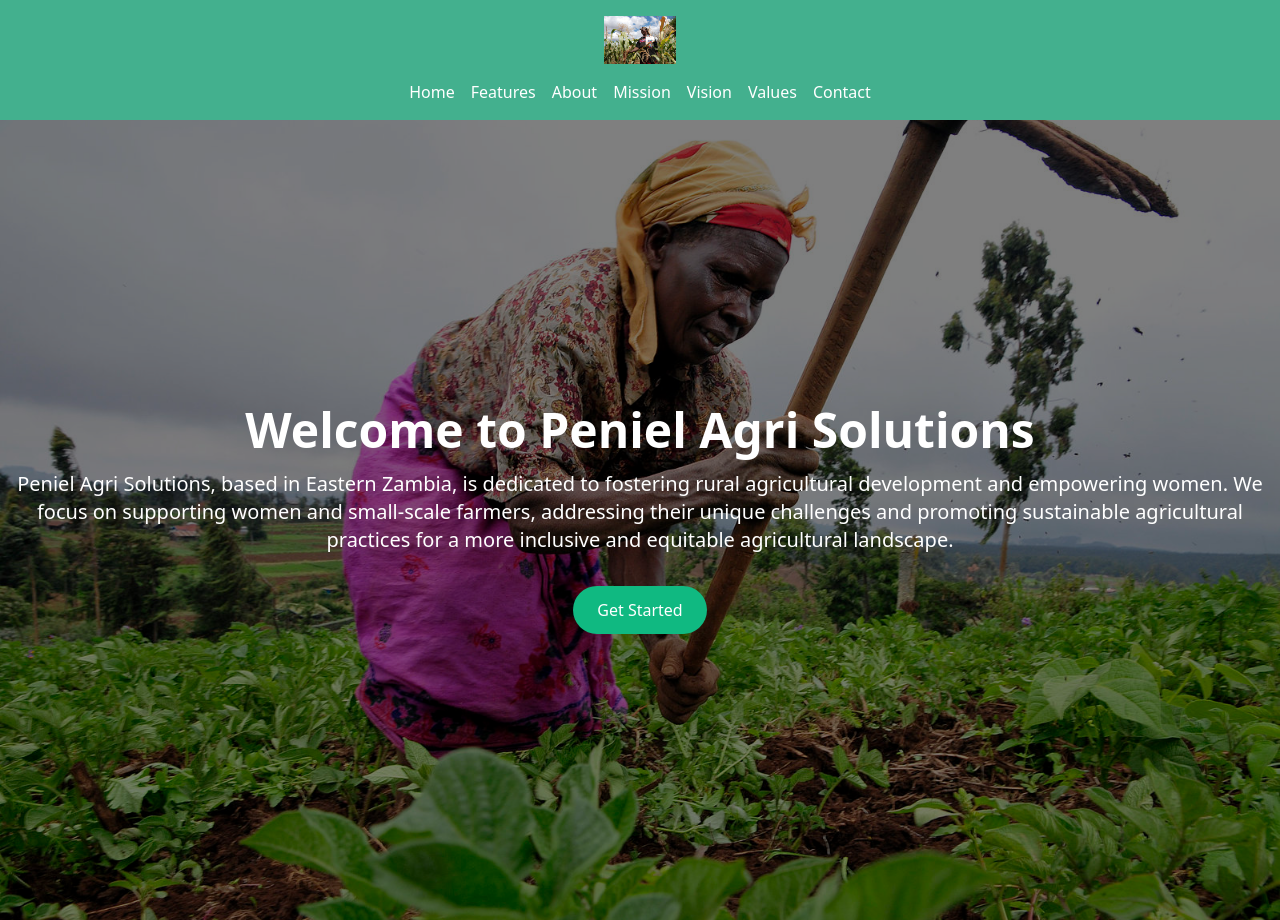
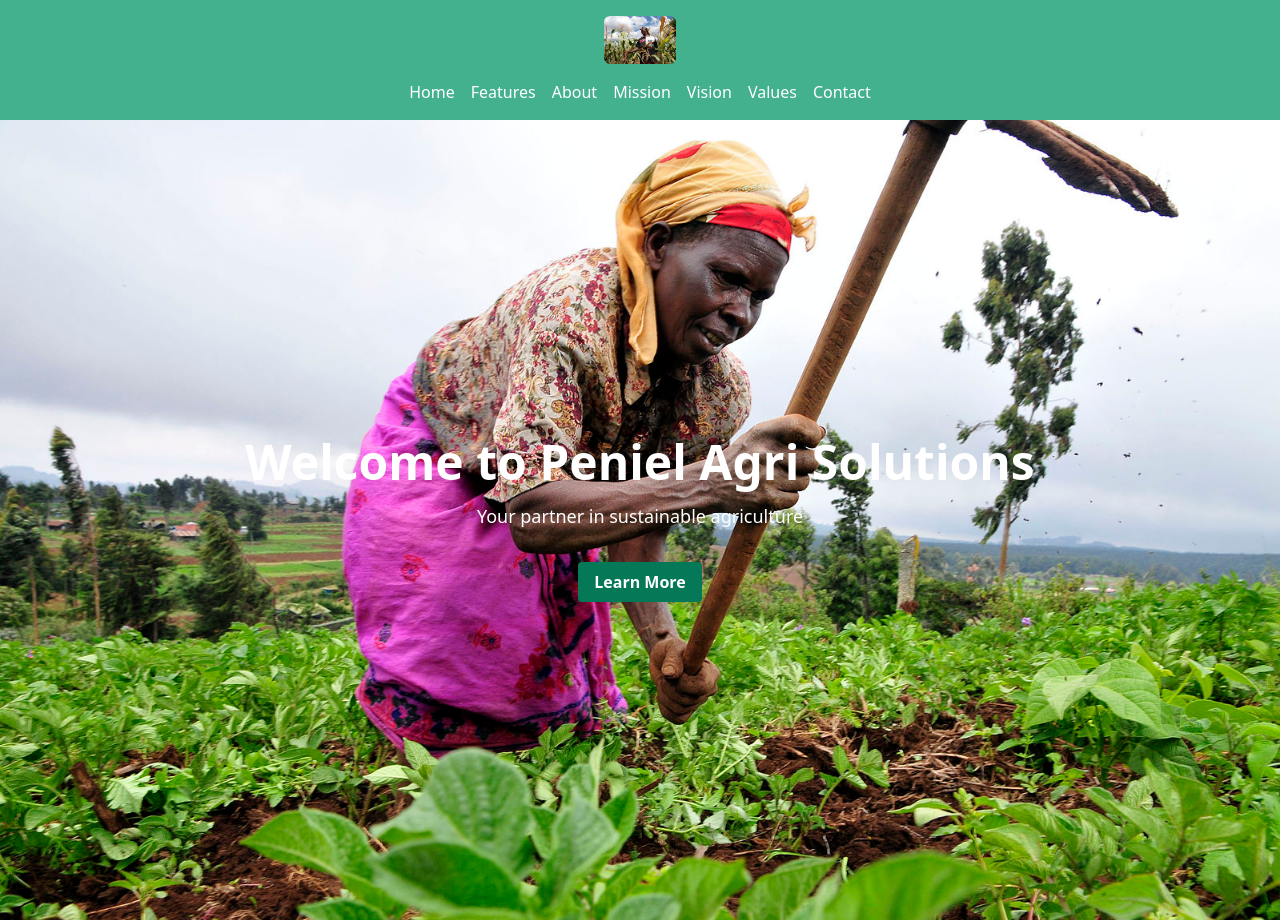
Before and after one commit to greshamsichonda/peniel-agros, a website: page index.html in a window 1280 px wide. Shown: the top 920 px of the page. Drawn offline with nearby package versions, Linux system fonts and the light colour scheme; animation ran at ten frames a second.

Commit message:
Initial commit

```diff
--- a/index.html
+++ b/index.html
@@ -15,7 +15,7 @@
     <nav class="bg-green-600 bg-opacity-75 p-4" data-aos-duration="1000" data-aos="fade-down">
         <div class="container mx-auto flex flex-col items-center">
             <a href="#" class="text-white text-2xl font-bold mb-4">
-                <img src="src/images/_k.jpg" alt="AgriApp Logo" class="h-12">
+                <img src="src/images/_k.jpg" alt="AgriApp Logo" class="h-12 rounded-md">
             </a>
             <div class="flex flex-wrap justify-center">
                 <a href="#" class="text-white mx-2 mt-2 lg:mt-0">Home</a>
@@ -31,16 +31,15 @@
 
     <!-- Hero Section -->
     <section class="bg-cover bg-center h-screen" style="background-image: url('src/images/Africa-1.jpg');" data-aos-duration="1000" data-aos="fade-up">
-        <div class="bg-black bg-opacity-50 h-full flex items-center">
-            <div class="container mx-auto text-center text-white">
+        <div class="container mx-auto h-full flex justify-center items-center">
+            <div class="text-center text-white" data-aos="fade-up">
                 <h1 class="text-5xl font-bold">Welcome to Peniel Agri Solutions</h1>
-                <p class="mt-4 text-xl">Peniel Agri Solutions, based in Eastern Zambia, is dedicated to fostering rural agricultural development and empowering women.
-                    We focus on supporting women and small-scale farmers, addressing their unique challenges and promoting sustainable agricultural practices for a more inclusive and equitable agricultural landscape.
-                </p>
-                <a href="#" class="mt-8 inline-block bg-green-500 text-white px-6 py-3 rounded-full">Get Started</a>
+                <p class="mt-4 text-lg">Your partner in sustainable agriculture</p>
+                <a href="#about" class="mt-8 inline-block bg-green-700 hover:bg-green-800 text-white font-bold py-2 px-4 rounded">Learn More</a>
             </div>
         </div>
     </section>
+
 
     <section id="features" class="py-16 bg-white" data-aos-duration="1000" data-aos="fade-up">
         <div class="container mx-auto text-center">
```
Also changed, not shown: paniel/output.css.
